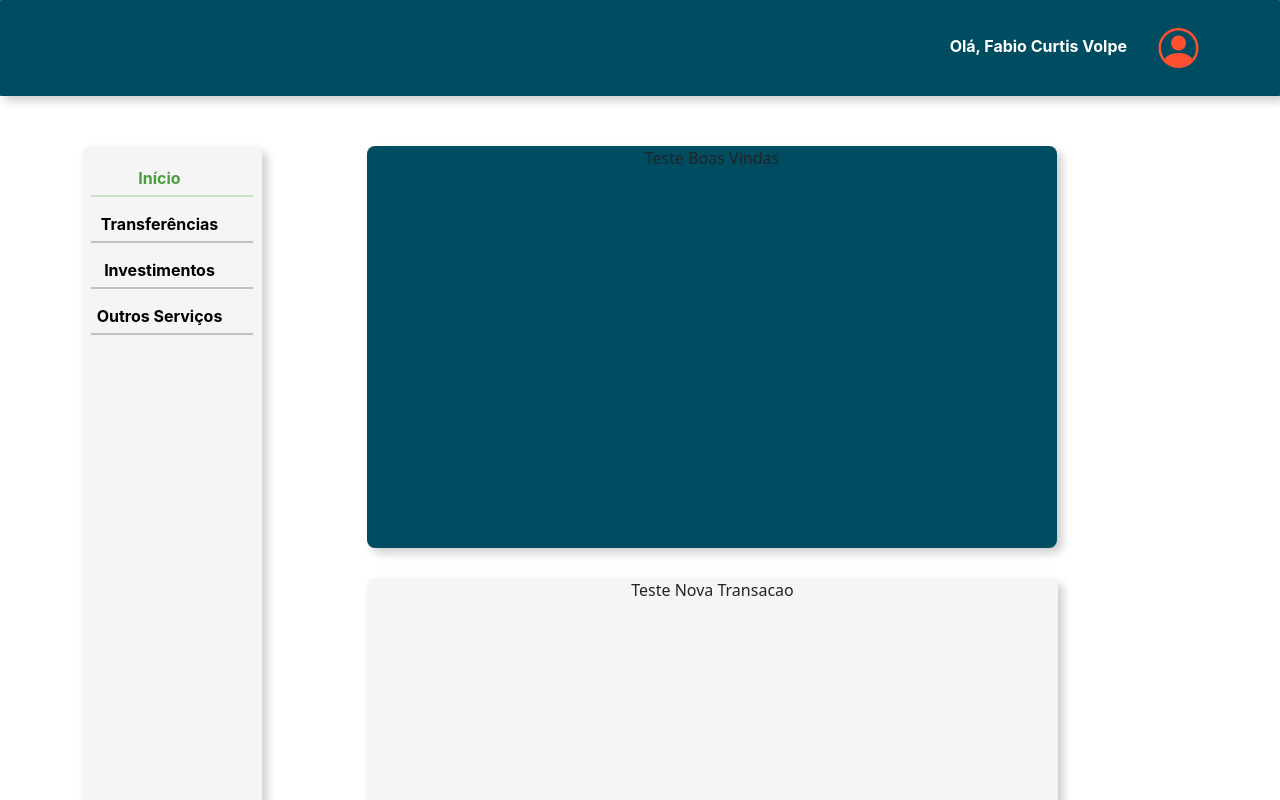
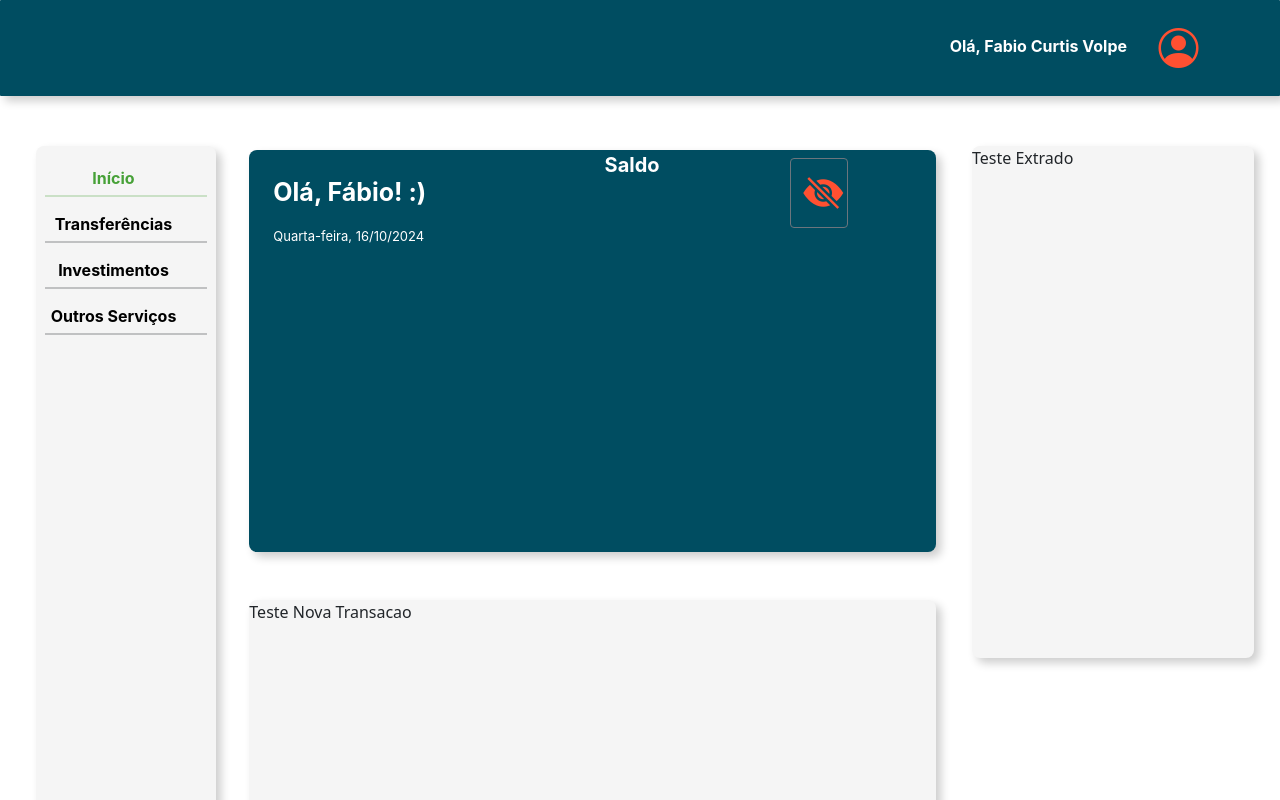
Before and after one commit to fabiocurtisvolpe/tech-chanllenge-01, a Next.js app: page / in a window 1280 px wide. Shown: the top 800 px of the page. Built offline with nearby package versions, Linux system fonts and the light colour scheme.

Commit message:
Ajustes boas vindas

```diff
--- a/src/app/components/boasVindas.css
+++ b/src/app/components/boasVindas.css
@@ -1,9 +1,34 @@
 
 .boasVindas {
-    width: 690px;
+    width: 95%;
     height: 402px;
-    margin-top: 50px;
+    margin-top: 30px;
     border-radius: 8px;
     background-color: #004D61;
     box-shadow: 5px 5px 10px rgba(0, 0, 0, 0.2);
 }
+
+label {
+    font-family: Inter, serif;
+    margin-bottom: 5px;
+    color: white;
+}
+
+.labelNome {
+    margin-top: 24px;
+    margin-left: 24px;
+    font-weight: bold;
+    font-size: 25px;
+}
+
+.labelHoje {
+    margin-top: 10px;
+    margin-left: 24px;
+    font-weight: normal;
+    font-size: 13px;
+}
+
+.labelSaldo {
+    font-weight: bold;
+    font-size: 20px;
+}
--- a/src/app/components/boasVindas.tsx
+++ b/src/app/components/boasVindas.tsx
@@ -3,18 +3,95 @@ import React from "react";
 
 class BoasVindas extends React.Component {
 
+    private exibirSaldo: boolean = false;
+
+    private classExibirSaldo: string = "bi bi-eye-slash-fill";
+    private classBorrado: string = "blurred-text";
+
+    private saldo: number = 0;
+
+    constructor(props: any) {
+        super(props);
+        this.onInit();
+    }
+
+    componentDidMount() {
+        this.setState({});
+    }
+
     render() {
         return (
-            <div className="panel panel-default">
+            <div className="panel panel-default m-lg-4">
 
                 <div className="panel-body boasVindas">
-                    Teste Boas Vindas
+
+                    <div className="row">
+                        <div className="col-md-6">
+                            <label className="labelNome">Olá, Fábio! :)</label>
+                            <label className="labelHoje">{this.hoje()}</label>
+                        </div>
+
+                        <div className="col-md-6">
+
+                            <div className="row">
+
+                                <div className="col-md-6">
+                                    <label className="labelSaldo">Saldo</label>
+                                </div>
+
+                                <div className="col-md-6">
+                                    <button type="button" className="btn btn-outline-secondary btn-sm m-lg-2"
+                                            onClick={this.visualizarSaldo} title="Visualizar Saldo">
+                                        <i className={this.classExibirSaldo}></i>
+                                    </button>
+                                </div>
+
+                            </div>
+
+                            <div className="row">
+
+                            </div>
+
+                            <div className="row">
+
+                            </div>
+
+                            <div className="row">
+
+                            </div>
+
+                        </div>
+                    </div>
+
+
                 </div>
 
             </div>
         )
     }
 
+    private onInit = () => {
+        this.exibirSaldo = false;
+    }
+
+    private visualizarSaldo = () => {
+        this.exibirSaldo = !this.exibirSaldo;
+        this.classExibirSaldo = this.exibirSaldo ? "bi bi-eye-fill" : "bi bi-eye-slash-fill";
+        this.classBorrado = this.exibirSaldo ? (this.saldo >= 0 ? "text-success" : "text-danger") : "blurred-text";
+        this.setState({});
+    };
+
+    private hoje = (): string => {
+        let data: Date = new Date();
+
+        const diasSemana = ['Domingo', 'Segunda-feira', 'Terça-feira', 'Quarta-feira', 'Quinta-feira', 'Sexta-feira', 'Sábado'];
+        const diaSemana = diasSemana[data.getDay()];
+        const dia = String(data.getDate()).padStart(2, '0');
+        const mes = String(data.getMonth() + 1).padStart(2, '0');
+        const ano = data.getFullYear();
+
+        return `${diaSemana}, ${dia}/${mes}/${ano}`;
+    };
 }
 
 export default BoasVindas;
--- a/src/app/components/extrado.tsx
+++ b/src/app/components/extrato.tsx
@@ -5,7 +5,7 @@ class Extrato extends React.Component {
 
     render() {
         return (
-            <div className="panel panel-default">
+            <div className="panel panel-default m">
 
                 <div className="panel-body extrato">
                     Teste Extrado
--- a/src/app/components/headerBank.tsx
+++ b/src/app/components/headerBank.tsx
@@ -17,7 +17,7 @@ class HeaderBank extends React.Component {
         return (
             <div className="headerBank">
 
-                <button id="myButton" type="button" className="buttonMenu">
+                <button id="myButton" className="buttonMenu">
                     <i className="bi bi-list"></i>
                 </button>
 
--- a/src/app/components/menuLateral.tsx
+++ b/src/app/components/menuLateral.tsx
@@ -5,34 +5,34 @@ class MenuLateral extends React.Component {
 
     render() {
         return (
-            <div className="panel panel-default">
+            <div className="panel panel-default text-center m-lg-4">
 
                 <div className="panel-body menuLateral">
 
                     <div className="row">
                         <div className="col-md-12">
-                            <label className="text-center labelInicio">Início</label>
+                            <label className="labelInicio">Início</label>
                             <hr className="hrInicio"/>
                         </div>
                     </div>
 
                     <div className="row">
                         <div className="col-md-12">
-                            <label className="text-center labelMenu">Transferências</label>
+                            <label className="labelMenu">Transferências</label>
                             <hr />
                         </div>
                     </div>
 
                     <div className="row">
                         <div className="col-md-12">
-                            <label className="text-center labelMenu">Investimentos</label>
+                            <label className="labelMenu">Investimentos</label>
                             <hr/>
                         </div>
                     </div>
 
                     <div className="row">
                         <div className="col-md-12">
-                            <label className="text-center labelMenu">Outros Serviços</label>
+                            <label className="labelMenu">Outros Serviços</label>
                             <hr/>
                         </div>
                     </div>
--- a/src/app/components/novaTransacao.css
+++ b/src/app/components/novaTransacao.css
@@ -1,7 +1,6 @@
 .novaTransacao {
-    width: 691px;
+    width: 95%;
     height: 478px;
-    margin-top: 30px;
     border-radius: 8px;
     box-shadow: 5px 5px 10px rgba(0, 0, 0, 0.2);
     background: #f5f5f5;
--- a/src/app/components/novaTransacao.tsx
+++ b/src/app/components/novaTransacao.tsx
@@ -5,7 +5,7 @@ class NovaTransacao extends React.Component {
 
     render() {
         return (
-            <div className="panel panel-default">
+            <div className="panel panel-default m-lg-4">
 
                 <div className="panel-body novaTransacao">
                     Teste Nova Transacao
--- a/src/app/page.tsx
+++ b/src/app/page.tsx
@@ -4,7 +4,7 @@ import React from "react";
 import HeaderBank from "@/app/components/headerBank";
 import MenuLateral from "@/app/components/menuLateral";
 import BoasVindas from "@/app/components/boasVindas";
-import Extrado from "@/app/components/extrado";
+import Extrato from "@/app/components/extrato";
 import NovaTransacao from "@/app/components/novaTransacao";
 
 
@@ -14,15 +14,15 @@ class HomePage extends React.Component {
         return (
             <div>
                 <HeaderBank></HeaderBank>
-                <div className="container">
+                <div className="container-fluid">
 
                     <div className="row">
 
-                        <div className="col-sm-3 text-center">
+                        <div className="col-md-2 mx-auto">
                             <MenuLateral></MenuLateral>
                         </div>
 
-                        <div className="col-sm-6 text-center">
+                        <div className="col-md-7 mx-auto">
 
                             <div className="row">
                                 <BoasVindas></BoasVindas>
@@ -34,8 +34,8 @@ class HomePage extends React.Component {
 
                         </div>
 
-                        <div className="col-sm-3 text-center">
-
+                        <div className="col-md-3 mx-auto">
+                            <Extrato></Extrato>
                         </div>
 
                     </div>
```
